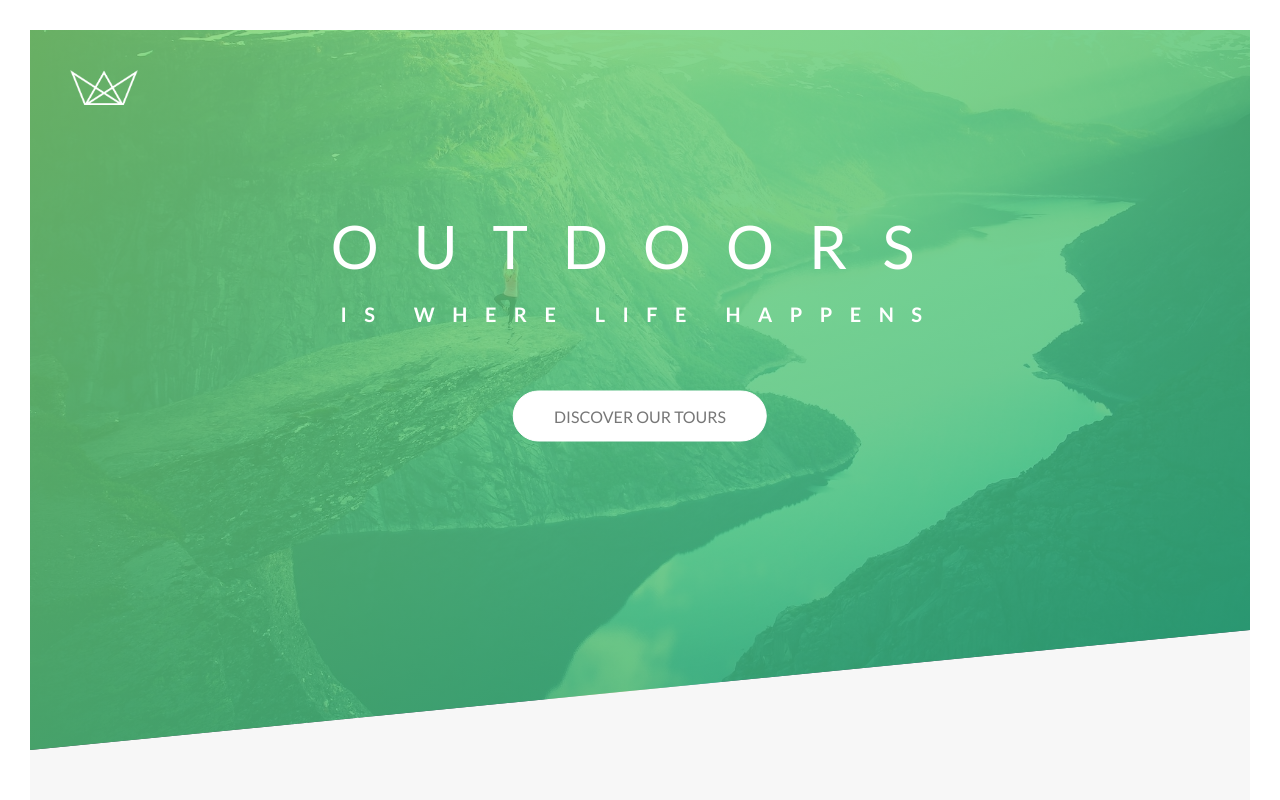
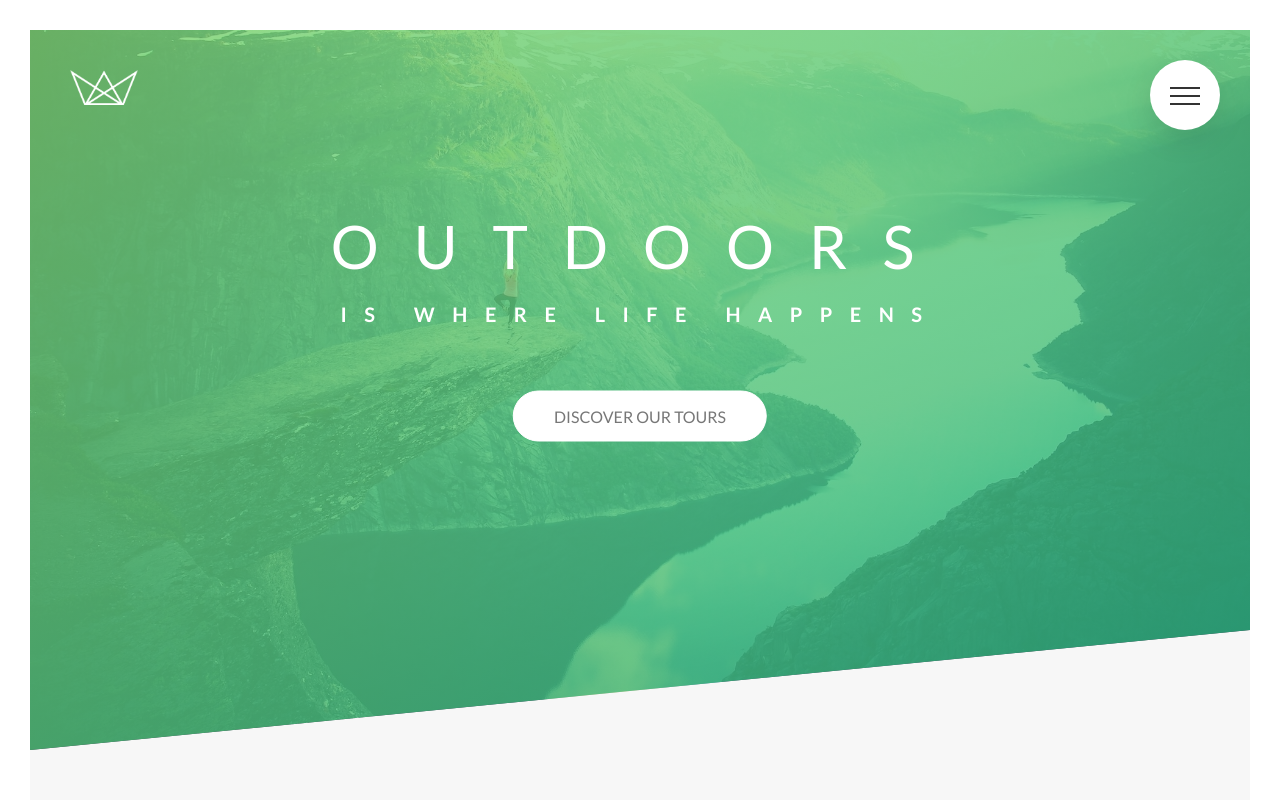
Before and after one commit to soheiiilst/natours-react, a React (Create React App) app: page / in a window 1280 px wide. Shown: the top 800 px of the page. Built offline with nearby package versions, Linux system fonts and the light colour scheme.

Commit message:
added navigation component

```diff
--- a/src/App.js
+++ b/src/App.js
@@ -1,5 +1,6 @@
 import React from 'react';
 
+import Navigation from './components/navigation/Navigation';
 import Header from './components/header/Header';
 import HomePage from './pages/home/HomePage';
 import Footer from './components/footer/Footer';
@@ -10,6 +11,7 @@ import './sass/main.scss';
 function App() {
   return (
     <div className='app'>
+      <Navigation />
       <Header />
       <HomePage />
       <Footer />
--- /dev/null
+++ b/src/components/navigation/Navigation.jsx
@@ -0,0 +1,27 @@
+import React from 'react'
+
+function Navigation() {
+  return (
+    <div className='navigation'>
+      <input type="checkbox" className='navigation__checkbox' id='navi-toggle' />
+
+      <label htmlFor="navi-toggle" className='navigation__button'>
+        <span className='navigation__icon'>&nbsp;</span>
+      </label>
+
+      <div className="navigation__background">&nbsp;</div>
+
+      <nav className="navigation__nav">
+        <ul className="navigation__list">
+          <li className="navigation__item"><span className="navigation__link"><span>01</span>About Natours</span></li>
+          <li className="navigation__item"><span className="navigation__link"><span>02</span>Your benefits</span></li>
+          <li className="navigation__item"><span className="navigation__link"><span>03</span>Popular tours</span></li>
+          <li className="navigation__item"><span className="navigation__link"><span>04</span>Stories</span></li>
+          <li className="navigation__item"><span className="navigation__link"><span>05</span>Book now</span></li>
+        </ul>
+      </nav>
+    </div>
+  )
+}
+
+export default Navigation
--- /dev/null
+++ b/src/sass/components/_navigation.scss
@@ -0,0 +1,142 @@
+.navigation {
+
+  &__checkbox {
+    display: none;
+  }
+
+  &__button {
+    background-color: $color-white;
+    height: 7rem;
+    width: 7rem;
+    border-radius: 50%;
+    position: fixed;
+    top: 6rem;
+    right: 6rem;
+    z-index: 2000;
+    box-shadow: 0 1rem 3rem rgba($color-black, .1);
+    text-align: center;
+    cursor: pointer;
+  }
+
+  &__background {
+    height: 6rem;
+    width: 6rem;
+    border-radius: 50%;
+    position: fixed;
+    top: 6.5rem;
+    right: 6.5rem;
+    background-image: radial-gradient($color-primary-light, $color-primary-dark);
+    z-index: 1000;
+    transition: transform .8s cubic-bezier(0.83, 0, 0.17, 1);
+  }
+
+  &__nav {
+    height: 100vh;
+    position: fixed;
+    top: 0;
+    left: 0;
+    z-index: 1500;
+
+    opacity: 0;
+    width: 0;
+    transition: all .8s cubic-bezier(0.68, -0.6, 0.32, 1.6);
+    transform: translateX(-30rem);
+  }
+
+  &__list {
+    position: absolute;
+    top: 50%;
+    left: 50%;
+    transform: translate(-50%, -50%);
+    list-style: none;
+    text-align: center;
+    width: 100%;
+  }
+
+  &__item {
+    margin: 1rem;
+  }
+
+  &__link {
+    display: inline-block;
+    font-size: 3rem;
+    font-weight: 300;
+    padding: 1rem 2rem;
+    color: $color-white;
+    text-transform: uppercase;
+    cursor: pointer;
+    background-image: linear-gradient(120deg, transparent 0%, transparent 50%, $color-white 50%);
+    background-size: 225%;
+    transition: all .4s;
+
+    span {
+      margin-right: 1.5rem;
+      display: inline-block;
+    }
+
+    &:hover {
+      background-position: 100%;
+      color: $color-primary;
+      transform: translateX(1rem);
+    }
+  }
+
+  // FUNCTIONALITY
+  &__checkbox:checked ~ &__background {
+    transform: scale(80);
+  }
+
+  &__checkbox:checked ~ &__nav {
+    opacity: 1;
+    width: 100%;
+    transform: translateX(0);
+  }
+
+  // ICON
+  &__icon {
+    position: relative;
+    margin-top: 3.5rem;
+
+    &,
+    &::before,
+    &::after {
+      width: 3rem;
+      height: 2px;
+      background-color: $color-grey-dark-3;
+      display: inline-block;
+    }
+
+    &::before,
+    &::after {
+      content: "";
+      position: absolute;
+      left: 0;
+      transition: all .2s;
+    }
+
+    &::before { top: -.8rem; }
+    &::after { top: .8rem; }
+  }
+
+  &__button:hover &__icon::before {
+    top: -1rem;
+  }
+
+  &__button:hover &__icon::after {
+    top: 1rem;
+  }
+
+  &__checkbox:checked + &__button &__icon {
+    background-color: transparent;
+  }
+
+  &__checkbox:checked + &__button &__icon::before {
+    top: 0;
+    transform: rotate(135deg);
+  }
+
+  &__checkbox:checked + &__button &__icon::after {
+    top: 0;
+    transform: rotate(-135deg);
+  }
+}
--- a/src/sass/main.scss
+++ b/src/sass/main.scss
@@ -16,6 +16,7 @@
 @import './components/form';
 @import './components/header';
 @import './components/input';
+@import './components/navigation';
 @import './components/radio-button';
 @import './components/story';
 
```
